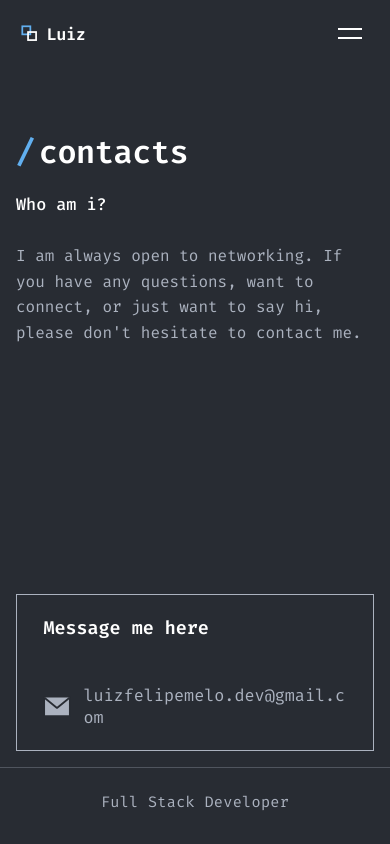
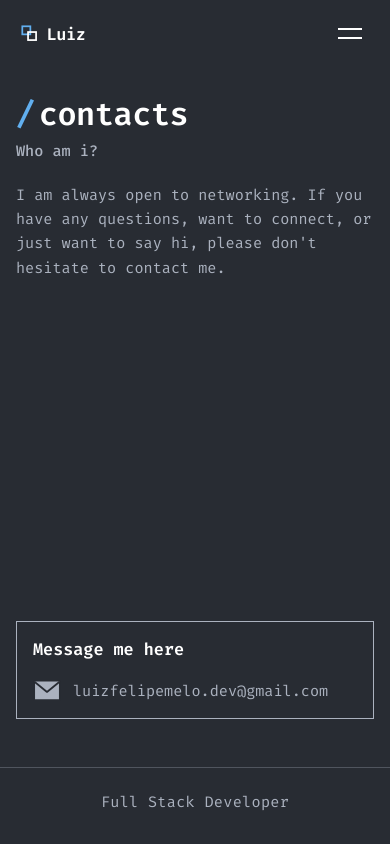
Before and after one commit to LuizFelipeMelo18/portfolio, an Angular app: page /contacts in a window 390 px wide. Built offline with nearby package versions, Linux system fonts and the light colour scheme.

Commit message:
correcoes da responsividade na tela de contato

```diff
--- a/src/app/core/layout/footer/footer.css
+++ b/src/app/core/layout/footer/footer.css
@@ -1,11 +1,15 @@
 :host {
   display: block;
   width: 100%;
+  box-sizing: border-box;
+  overflow-x: hidden;
 }
 
 .footer {
   width: 100%;
+  box-sizing: border-box;
   padding-bottom: 2rem;
+  overflow-x: hidden;
 }
 
 .footer__divider {
@@ -21,6 +25,7 @@
   justify-content: center;
   padding: 1.5rem 1rem 0;
   text-align: center;
+  box-sizing: border-box;
 }
 
 .footer__role {
--- a/src/app/features/contacts/contacts.css
+++ b/src/app/features/contacts/contacts.css
@@ -4,6 +4,8 @@
   background-color: var(--bg, #282c33);
   color: var(--text, #abb2bf);
   font-family: var(--font-mono, 'Fira Code', monospace);
+  width: 100%;
+  overflow-x: hidden;
 }
 
 .contacts-page {
@@ -13,6 +15,8 @@
   justify-content: space-between;
   position: relative;
   overflow-x: hidden;
+  width: 100%;
+  box-sizing: border-box;
 }
 
 /* Moldura retangular no canto direito da tela, exatamente como na referência */
@@ -53,12 +57,14 @@
   justify-content: space-between;
   align-items: flex-start;
   margin-left: 6.5rem;
-  margin-top: 3rem;
+  margin-top: 2rem;
   gap: 4rem;
+  min-width: 0;
 }
 
 .contacts-page__left {
   max-width: 580px;
+  flex: 1;
 }
 
 .contacts-page__title {
@@ -76,7 +82,7 @@
 }
 
 .contacts-page__subtitle {
-  margin: 0 0 2.5rem;
+  margin: 0 0 2rem;
   font-size: 1.2rem;
   font-weight: 500;
   color: #ffffff;
@@ -94,11 +100,14 @@
   align-items: flex-start;
   position: relative;
   padding-right: 4rem;
+  width: auto;
+  max-width: 380px;
+  box-sizing: border-box;
 }
 
 @media (max-width: 1024px) {
   .contacts-page__edge-frame {
-    display: none;
+    display: none !important;
   }
 
   .contacts-page__right {
@@ -108,32 +117,80 @@
 
 @media (max-width: 900px) {
   .contacts-page__sidebar {
-    display: none;
+    display: none !important;
   }
 
   .contacts-page__main {
     margin-left: 0;
     flex-direction: column;
-    gap: 3.5rem;
+    gap: 2.5rem;
   }
 }
 
-@media (max-width: 600px) {
+@media (max-width: 768px) {
+  .contacts-page__sidebar {
+    display: none !important;
+  }
+
+  .contacts-page__main {
+    margin-left: 0;
+    margin-top: 0.5rem;
+    flex-direction: column;
+    align-items: stretch;
+    gap: 2rem;
+    width: 100%;
+    min-width: 0;
+  }
+
   .contacts-page__body {
-    padding: 1rem;
+    padding: 1.25rem 1rem 3rem;
+    width: 100%;
+    box-sizing: border-box;
+  }
+
+  .contacts-page__left {
+    max-width: 100%;
+    width: 100%;
   }
 
   .contacts-page__title {
     font-size: 2rem;
+    line-height: 1.2;
+    margin-bottom: 0.5rem;
+    word-break: break-word;
   }
 
   .contacts-page__subtitle {
-    font-size: 1.05rem;
-    margin-bottom: 1.75rem;
+    font-size: 0.95rem;
+    line-height: 1.4;
+    color: var(--text, #abb2bf);
+    margin-bottom: 1.25rem;
   }
 
   .contacts-page__text {
-    font-size: 1rem;
+    font-size: 0.95rem;
     line-height: 1.6;
+    color: var(--text, #abb2bf);
+    margin: 0;
+  }
+
+  .contacts-page__right {
+    width: 100%;
+    max-width: 100%;
+    padding-right: 0;
+    display: flex;
+    justify-content: center;
+    align-items: center;
+    box-sizing: border-box;
+  }
+
+  .contacts-page__right app-contact-box {
+    width: 100%;
+    max-width: 100%;
+    box-sizing: border-box;
+  }
+
+  .contacts-page__edge-frame {
+    display: none !important;
   }
 }
--- a/src/app/shared/components/contact-box/contact-box.css
+++ b/src/app/shared/components/contact-box/contact-box.css
@@ -3,15 +3,19 @@
   --text: #abb2bf;
   --text-active: #fff;
   --accent: #61afef;
-  display: inline-block;
+  display: block;
+  width: 100%;
+  box-sizing: border-box;
   font-family: 'Fira Code', ui-monospace, 'Cascadia Code', Consolas, monospace;
 }
 
 .contact-box {
   display: flex;
   flex-direction: column;
-  gap: 2.75rem;
-  padding: 1.35rem 1.65rem;
+  gap: 1.75rem;
+  padding: 1.25rem 1.5rem;
+  box-sizing: border-box;
+  width: 100%;
   border: 1px solid var(--text);
   background: var(--bg);
   transition: border-color 0.2s ease, box-shadow 0.2s ease;
@@ -34,9 +38,10 @@
   align-items: center;
   gap: 0.75rem;
   color: var(--text);
-  font-size: 1.05rem;
+  font-size: 1rem;
   text-decoration: none;
   word-break: break-all;
+  overflow-wrap: anywhere;
   transition: color 0.2s ease;
 }
 
@@ -65,3 +70,18 @@
   outline: 1px dashed var(--accent);
   outline-offset: 3px;
 }
+
+@media (max-width: 480px) {
+  .contact-box {
+    padding: 1rem 1rem;
+    gap: 1.25rem;
+  }
+
+  .contact-box__title {
+    font-size: 1.05rem;
+  }
+
+  .contact-box__email {
+    font-size: 0.95rem;
+  }
+}
```
Also changed, not shown: 1 other file (tests, documents, lock files or other folders).
